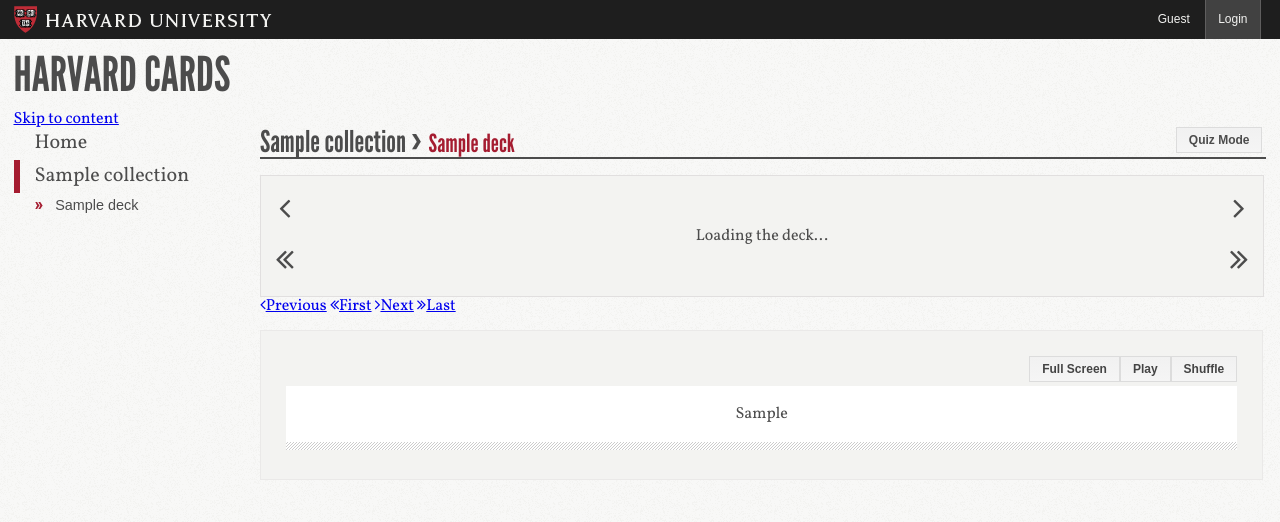
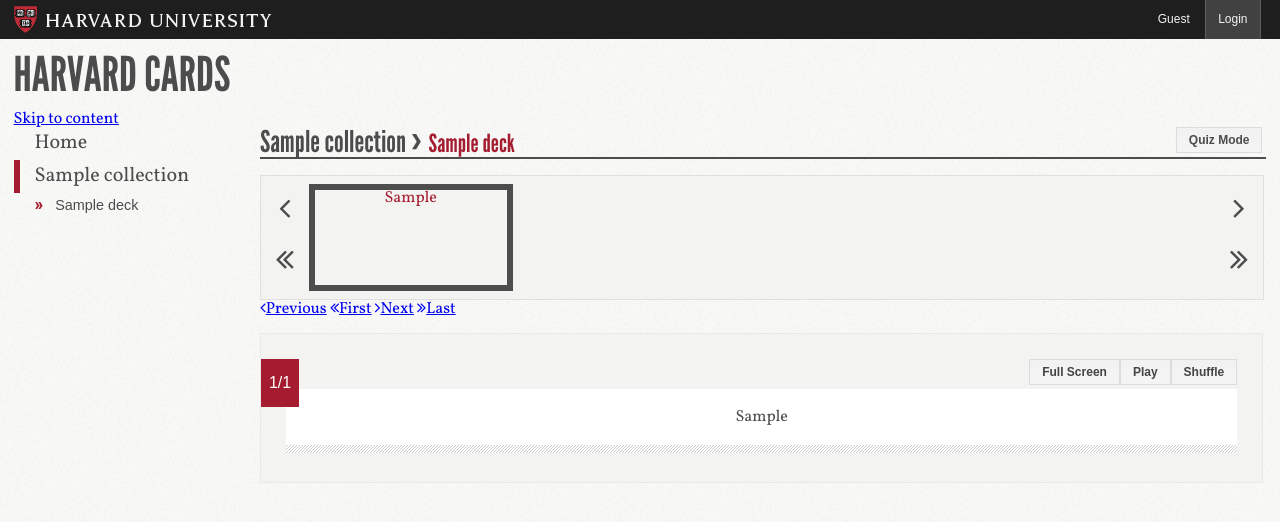
Before and after one commit to Harvard-ATG/HarvardCards, a Django app: page /deck/1 in a window 1280 px wide. Shown: the top 522 px of the page. Run offline with Django 3.2, Linux system fonts and the light colour scheme; data comes from the database, SQL or seed files in the repository; tables that the repository leaves empty hold one stand-in row (values such as "Sample post"); parts of the project's set-up code (start-up, migrations or seed data) failed here and were passed over; some libraries are stand-ins or nearby versions.

Commit message:
fix merge issue: the counter holder got blown away when resolving conflicts

```diff
--- a/harvardcards/templates/deck_view.html
+++ b/harvardcards/templates/deck_view.html
@@ -164,6 +164,9 @@
 
 
         <div id="singleCardHolder" style="{%if cards|length == 0%} border:none; background: inherit;{%endif%}"><!-- singleCardHolder (start)-->
+            <div id="counterHolder" class="">
+                <div id="counter"></div>
+            </div>
             {% if cards|length %}
             <!--div id="slider"></div-->
             <div class = "controls" id="controlbar">
```
